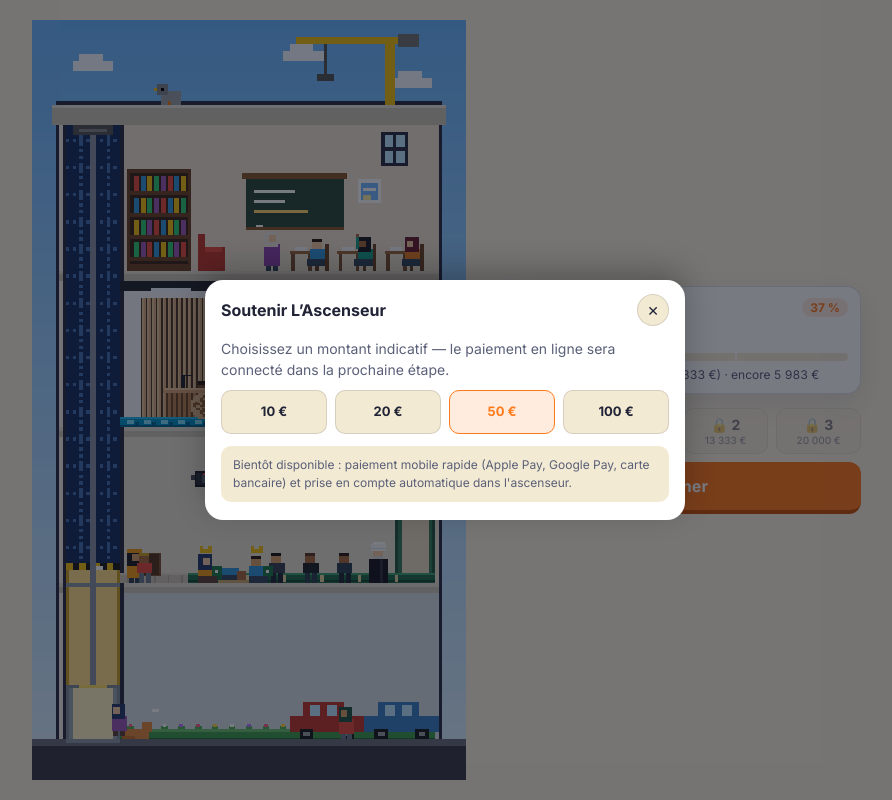
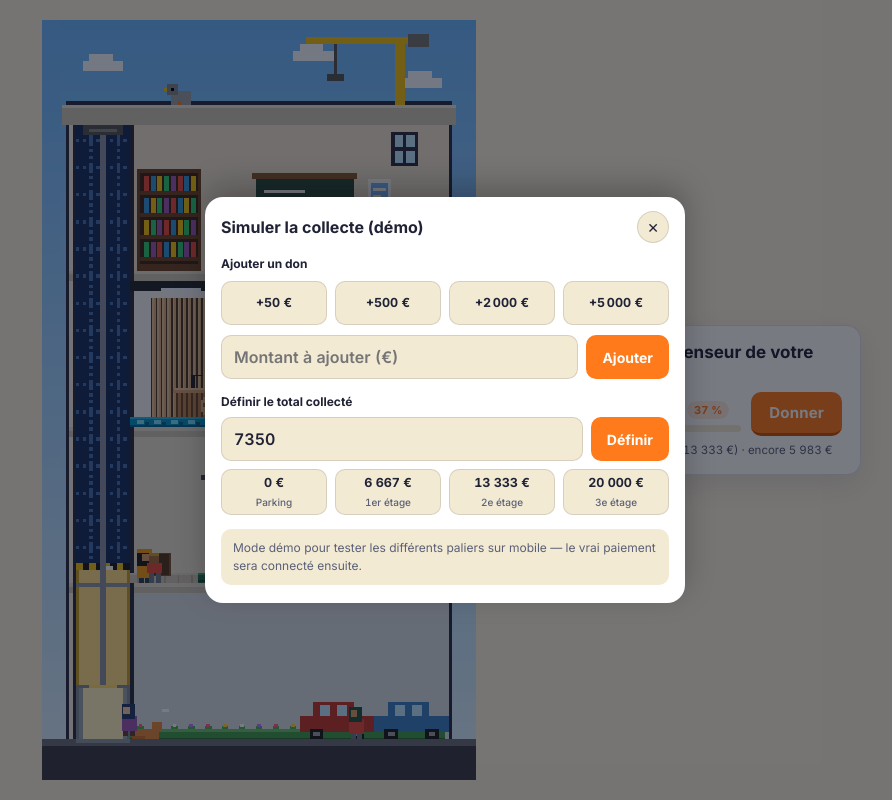
Before and after one commit to Hadiosj/elevator-ghadir, a website built with Vite: page index.html in a window 1280 px wide. Both pictures are taken after a click on the button "Donner". Shown: the whole page, without its empty margins (195-1087 px from the left). Built offline with nearby package versions, Linux system fonts and the light colour scheme.

Commit message:
demo amounts

```diff
--- a/index.html
+++ b/index.html
@@ -5,10 +5,10 @@
   <meta name="viewport" content="width=device-width, initial-scale=1, viewport-fit=cover">
   <meta name="theme-color" content="#fbf3df" media="(prefers-color-scheme: light)">
   <meta name="theme-color" content="#0e1630" media="(prefers-color-scheme: dark)">
-  <title>L'Ascenseur</title>
+  <title>Contribuer à l'ascenseur de votre centre</title>
   <link rel="preconnect" href="https://fonts.googleapis.com">
   <link rel="preconnect" href="https://fonts.gstatic.com" crossorigin>
-  <link href="https://fonts.googleapis.com/css2?family=Inter:wght@400;500;600;700;800&family=Pixelify+Sans:wght@600;700&display=swap" rel="stylesheet">
+  <link href="https://fonts.googleapis.com/css2?family=Inter:wght@400;500;600;700;800&display=swap" rel="stylesheet">
 </head>
 <body>
   <div id="app"></div>
--- a/src/main.js
+++ b/src/main.js
@@ -2,7 +2,6 @@ import './styles/app.css';
 import { loadCampaign } from './data/campaign.js';
 import { mountScene } from './scene/renderer.js';
 import { createDonateSheet } from './ui/donorSheet.js';
-import { createFloorBar } from './ui/floorBar.js';
 import { createHeader } from './ui/header.js';
 
 function bootstrap() {
@@ -12,8 +11,24 @@ function bootstrap() {
   const shell = document.createElement('div');
   shell.className = 'app-shell';
 
-  const donateSheet = createDonateSheet();
-  const header = createHeader(campaign);
+  let header = null;
+  let scene = null;
+
+  const applyRaised = (nextAmount) => {
+    campaign.raised = Math.max(0, Math.round(nextAmount));
+    header.update(campaign);
+    scene.updateCampaign(campaign);
+  };
+
+  const donateSheet = createDonateSheet({
+    getCampaign: () => campaign,
+    onAddAmount: (delta) => applyRaised(campaign.raised + delta),
+    onSetAmount: (amount) => applyRaised(amount)
+  });
+
+  header = createHeader(campaign, {
+    onDonate: () => donateSheet.open()
+  });
 
   const stage = document.createElement('main');
   stage.className = 'stage';
@@ -23,18 +38,13 @@ function bootstrap() {
     </div>
   `;
 
-  const floorBar = createFloorBar(campaign, {
-    onDonate: () => donateSheet.open()
-  });
-
-  shell.appendChild(header);
+  shell.appendChild(header.el);
   shell.appendChild(stage);
-  shell.appendChild(floorBar.el);
 
   root.appendChild(shell);
   root.appendChild(donateSheet.el);
 
-  mountScene({
+  scene = mountScene({
     canvasEl: stage.querySelector('canvas'),
     campaign
   });
--- a/src/scene/entities/elevator.js
+++ b/src/scene/entities/elevator.js
@@ -3,6 +3,8 @@ import { rect } from '../sprites.js';
 import { drawPerson } from './people.js';
 
 export function createElevator(unlockedLevel) {
+  let maxLevel = unlockedLevel;
+
   const car = {
     off: 0,
     tgt: null,
@@ -13,10 +15,26 @@ export function createElevator(unlockedLevel) {
 
   const levelAt = (offset) => {
     const k = Math.round(offset / FLOOR_H);
-    return Math.abs(offset - k * FLOOR_H) < 2 && k <= unlockedLevel ? k : -1;
+    return Math.abs(offset - k * FLOOR_H) < 2 && k <= maxLevel ? k : -1;
   };
 
   car.levelAt = levelAt;
+
+  const setUnlockedLevel = (nextLevel) => {
+    maxLevel = nextLevel;
+    const maxOff = FLOOR_H * maxLevel;
+    if (car.off > maxOff) {
+      car.off = maxOff;
+    }
+    if (car.tgt != null && car.tgt > maxOff) {
+      car.tgt = maxOff;
+    }
+    for (const rider of car.riders) {
+      if (rider.dest > maxLevel) {
+        rider.dest = maxLevel;
+      }
+    }
+  };
 
   const update = (dt, peopleMgr) => {
     const { people, afterExit } = peopleMgr;
@@ -133,5 +151,5 @@ export function createElevator(unlockedLevel) {
     rect(ctx, SHAFT_X + SHAFT_W - 2 - doorW, y + 2, doorW, 30, '#9aa7b4');
   };
 
-  return { car, update, draw };
+  return { car, update, draw, setUnlockedLevel };
 }
--- a/src/scene/entities/people.js
+++ b/src/scene/entities/people.js
@@ -304,6 +304,8 @@ export function drawPerson(ctx, person, x, fyBase) {
 }
 
 export function createPeopleManager(donors, unlockedLevel) {
+  let maxLevel = unlockedLevel;
+
   const people = donors.map((donor, idx) => {
     const isWoman = idx % 2 === 1;
     return {
@@ -342,8 +344,8 @@ export function createPeopleManager(donors, unlockedLevel) {
     q.lv = 0;
     q.pose = 'stand';
     q.x = x;
-    if (unlockedLevel > 0) {
-      q.goal = 1 + Math.floor(Math.random() * unlockedLevel);
+    if (maxLevel > 0) {
+      q.goal = 1 + Math.floor(Math.random() * maxLevel);
       goQueue(q);
     } else {
       q.s = 'stroll';
@@ -390,9 +392,9 @@ export function createPeopleManager(donors, unlockedLevel) {
     }
   };
 
-  if (unlockedLevel > 0) {
+  if (maxLevel > 0) {
     people.slice(0, 5).forEach((q) => {
-      const level = 1 + Math.floor(Math.random() * unlockedLevel);
+      const level = 1 + Math.floor(Math.random() * maxLevel);
       const spot = pickSpot(q, level);
       if (spot) {
         startAct(q, level, spot);
@@ -403,6 +405,36 @@ export function createPeopleManager(donors, unlockedLevel) {
       spawn(q, 76 + idx * 24);
     });
   }
+
+  const setUnlockedLevel = (nextLevel) => {
+    const prev = maxLevel;
+    maxLevel = nextLevel;
+    if (prev === 0 && maxLevel > 0) {
+      for (const q of people) {
+        if (q.s === 'stroll' || q.s === 'pause') {
+          q.goal = 1 + Math.floor(Math.random() * maxLevel);
+          goQueue(q);
+        }
+      }
+    }
+    for (const q of people) {
+      if (q.goal > maxLevel) {
+        q.goal = maxLevel > 0 ? 1 + Math.floor(Math.random() * maxLevel) : 0;
+      }
+      if (maxLevel === 0 && q.s !== 'off' && q.s !== 'ride' && q.s !== 'leave') {
+        q.lv = 0;
+        q.pose = 'stand';
+        q.spot = null;
+        q.s = 'stroll';
+        q.tx = randRange(68, 220);
+      } else if (q.lv > maxLevel) {
+        q.lv = maxLevel;
+        q.pose = 'stand';
+        q.spot = null;
+        goQueue(q);
+      }
+    }
+  };
 
   const update = (dt, tt, elevator) => {
     for (const q of people) {
@@ -499,5 +531,5 @@ export function createPeopleManager(donors, unlockedLevel) {
     }
   };
 
-  return { people, spawn, afterExit, update, draw };
+  return { people, spawn, afterExit, update, draw, setUnlockedLevel };
 }
--- a/src/scene/renderer.js
+++ b/src/scene/renderer.js
@@ -23,21 +23,30 @@ import { drawSecondFloorAnimated, drawSecondFloorForeground } from './floors/flo
 import { rect } from './sprites.js';
 
 export function mountScene({ canvasEl, campaign }) {
-  const metrics = getCampaignMetrics(campaign);
-  const { progress, unlockedLevel } = metrics;
-  const reach = progress * TOP_OFFSET;
+  let { progress, unlockedLevel } = getCampaignMetrics(campaign);
+  let reach = progress * TOP_OFFSET;
   const day = getDayFactor();
 
   canvasEl.width = CANVAS_W;
   canvasEl.height = CANVAS_H;
   const ctx = canvasEl.getContext('2d');
 
-  const bgCanvas = buildStaticScene(day, progress);
+  let bgCanvas = buildStaticScene(day, progress);
   const elevator = createElevator(unlockedLevel);
   const peopleMgr = createPeopleManager(campaign.donors, unlockedLevel);
   const ambient = createAmbientCharacters();
   const carsMgr = createCarsManager();
   const cat = createCat();
+
+  const updateCampaign = (nextCampaign) => {
+    const metrics = getCampaignMetrics(nextCampaign);
+    progress = metrics.progress;
+    unlockedLevel = metrics.unlockedLevel;
+    reach = progress * TOP_OFFSET;
+    bgCanvas = buildStaticScene(day, progress);
+    elevator.setUnlockedLevel(unlockedLevel);
+    peopleMgr.setUnlockedLevel(unlockedLevel);
+  };
 
   let tt = 0;
   let lastTs = 0;
@@ -81,6 +90,7 @@ export function mountScene({ canvasEl, campaign }) {
   rafId = requestAnimationFrame(frame);
 
   return {
+    updateCampaign,
     destroy: () => {
       cancelAnimationFrame(rafId);
     }
--- a/src/styles/app.css
+++ b/src/styles/app.css
@@ -8,9 +8,6 @@
   --accent: #ff7a1a;
   --accent-dark: #c95206;
   --accent-soft: rgba(255, 122, 26, 0.14);
-  --success: #1f7a4d;
-  --locked-bg: #14305e;
-  --locked-text: #ffd23f;
   --shadow: 0 10px 28px rgba(24, 29, 48, 0.1);
   color-scheme: light;
 }
@@ -57,16 +54,16 @@ button {
   display: flex;
   flex-direction: column;
   height: 100dvh;
-  max-width: 480px;
+  max-width: 520px;
   margin: 0 auto;
   padding:
-    calc(8px + env(safe-area-inset-top, 0px))
-    12px
-    calc(10px + env(safe-area-inset-bottom, 0px));
+    calc(6px + env(safe-area-inset-top, 0px))
+    8px
+    calc(6px + env(safe-area-inset-bottom, 0px));
   gap: 8px;
 }
 
-/* Header / Progress Card */
+/* Compact Header / Progress + Donate Card */
 .hdr {
   background: var(--surface);
   border: 1px solid var(--border);
@@ -76,40 +73,30 @@ button {
   flex-shrink: 0;
 }
 
-.hdr-top {
+.hdr-title {
+  margin: 0 0 8px;
+  font-size: 14px;
+  font-weight: 700;
+  line-height: 1.25;
+  color: var(--text);
+}
+
+.hdr-mid {
   display: flex;
   align-items: center;
-  justify-content: space-between;
-  gap: 8px;
-  margin-bottom: 6px;
+  gap: 10px;
 }
 
-.hdr-title {
-  margin: 0;
-  font-family: 'Pixelify Sans', monospace;
-  font-size: 20px;
-  line-height: 1.1;
-  color: var(--accent);
-  letter-spacing: 0.02em;
-}
-
-.icon-btn {
-  display: inline-flex;
-  align-items: center;
-  justify-content: center;
-  width: 32px;
-  height: 32px;
-  border-radius: 999px;
-  border: 1px solid var(--border);
-  background: var(--surface-muted);
-  font-size: 14px;
+.amt-block {
+  flex: 1;
+  min-width: 0;
 }
 
 .amt-row {
   display: flex;
   align-items: baseline;
-  justify-content: space-between;
-  gap: 8px;
+  flex-wrap: wrap;
+  gap: 5px;
   font-variant-numeric: tabular-nums;
 }
 
@@ -120,25 +107,24 @@ button {
 }
 
 .amt-goal {
-  font-size: 13px;
+  font-size: 12px;
   font-weight: 500;
   color: var(--text-muted);
 }
 
 .pct-badge {
-  font-size: 12px;
+  font-size: 11px;
   font-weight: 700;
-  padding: 2px 8px;
+  padding: 2px 7px;
   border-radius: 999px;
   background: var(--accent-soft);
   color: var(--accent);
-  flex-shrink: 0;
 }
 
 .progress-track {
   position: relative;
-  height: 8px;
-  margin: 7px 0 6px;
+  height: 7px;
+  margin-top: 6px;
   border-radius: 999px;
   background: var(--surface-muted);
   overflow: hidden;
@@ -160,9 +146,29 @@ button {
   opacity: 0.85;
 }
 
+.donate-btn {
+  flex-shrink: 0;
+  min-height: 44px;
+  padding: 0 18px;
+  border: 0;
+  border-bottom: 3px solid var(--accent-dark);
+  border-radius: 10px;
+  background: var(--accent);
+  color: #ffffff;
+  font-size: 15px;
+  font-weight: 700;
+  letter-spacing: 0.01em;
+}
+
+.donate-btn:active {
+  transform: translateY(2px);
+  border-bottom-width: 1px;
+}
+
 .nxt-line {
-  font-size: 12px;
-  line-height: 1.35;
+  margin-top: 7px;
+  font-size: 11.5px;
+  line-height: 1.3;
   color: var(--text-muted);
   font-variant-numeric: tabular-nums;
 }
@@ -172,7 +178,7 @@ button {
   font-weight: 600;
 }
 
-/* Scene stage */
+/* Scene stage — fills all remaining vertical space */
 .stage {
   flex: 1;
   min-height: 0;
@@ -197,65 +203,19 @@ button {
   image-rendering: crisp-edges;
 }
 
-/* Controls */
-.controls {
-  display: flex;
-  flex-direction: column;
-  gap: 8px;
-  flex-shrink: 0;
-}
-
-.floor-bar {
-  display: grid;
-  grid-template-columns: repeat(4, 1fr);
-  gap: 8px;
-}
-
-.floor-btn {
-  display: flex;
-  flex-direction: column;
+/* Modal / Bottom sheet */
+.icon-btn {
+  display: inline-flex;
   align-items: center;
   justify-content: center;
-  min-height: 46px;
-  padding: 4px 6px;
-  border-radius: 10px;
-  border: 1.5px solid var(--border);
-  background: var(--surface);
-  font-weight: 700;
+  width: 32px;
+  height: 32px;
+  border-radius: 999px;
+  border: 1px solid var(--border);
+  background: var(--surface-muted);
   font-size: 14px;
 }
 
-.floor-btn .floor-sub {
-  font-size: 10px;
-  font-weight: 500;
-  color: var(--text-muted);
-  margin-top: 1px;
-}
-
-.floor-btn.is-locked {
-  opacity: 0.55;
-  background: var(--surface-muted);
-}
-
-.donate-btn {
-  width: 100%;
-  min-height: 52px;
-  border: 0;
-  border-bottom: 4px solid var(--accent-dark);
-  border-radius: 12px;
-  background: var(--accent);
-  color: #ffffff;
-  font-size: 16px;
-  font-weight: 700;
-  letter-spacing: 0.01em;
-}
-
-.donate-btn:active {
-  transform: translateY(2px);
-  border-bottom-width: 2px;
-}
-
-/* Bottom sheet / modal */
 .sheet-backdrop {
   position: fixed;
   inset: 0;
@@ -321,23 +281,82 @@ button {
   display: grid;
   grid-template-columns: repeat(4, 1fr);
   gap: 8px;
-  margin: 10px 0 12px;
+  margin: 8px 0 10px;
 }
 
 .preset-chip {
+  display: flex;
+  flex-direction: column;
+  align-items: center;
+  justify-content: center;
   min-height: 44px;
+  padding: 4px 6px;
   border-radius: 10px;
   border: 1.5px solid var(--border);
   background: var(--surface-muted);
   color: var(--text);
   font-weight: 700;
-  font-size: 13px;
+  font-size: 12.5px;
+  font-variant-numeric: tabular-nums;
 }
 
-.preset-chip.is-selected {
-  border-color: var(--accent);
-  background: var(--accent-soft);
-  color: var(--accent);
+.preset-chip:active {
+  transform: scale(0.97);
+}
+
+.chip-sub {
+  font-size: 10px;
+  font-weight: 500;
+  color: var(--text-muted);
+  margin-top: 2px;
+}
+
+.demo-section {
+  margin-bottom: 14px;
+}
+
+.demo-label {
+  font-size: 12px;
+  font-weight: 700;
+  color: var(--text);
+  margin-bottom: 6px;
+}
+
+.input-row {
+  display: flex;
+  gap: 8px;
+  margin-bottom: 8px;
+}
+
+.num-input {
+  flex: 1;
+  min-width: 0;
+  min-height: 44px;
+  padding: 8px 12px;
+  border-radius: 10px;
+  border: 1.5px solid var(--border);
+  background: var(--surface-muted);
+  color: var(--text);
+  font: inherit;
+  font-size: 16px;
+  font-weight: 600;
+  font-variant-numeric: tabular-nums;
+}
+
+.apply-btn {
+  flex-shrink: 0;
+  min-height: 44px;
+  padding: 0 16px;
+  border: 0;
+  border-radius: 10px;
+  background: var(--accent);
+  color: #ffffff;
+  font-weight: 700;
+  font-size: 14px;
+}
+
+.apply-btn:active {
+  transform: scale(0.97);
 }
 
 .sheet-note {
@@ -353,12 +372,11 @@ button {
   .app-shell {
     max-width: 880px;
     display: grid;
-    grid-template-columns: minmax(340px, 440px) 1fr;
-    grid-template-rows: 1fr auto auto 1fr;
+    grid-template-columns: minmax(360px, 460px) 1fr;
+    grid-template-rows: 1fr auto 1fr;
     grid-template-areas:
       'stage .'
       'stage hdr'
-      'stage controls'
       'stage .';
     gap: 14px 28px;
     padding: 20px 24px;
@@ -366,15 +384,16 @@ button {
 
   .hdr {
     grid-area: hdr;
+    padding: 16px 18px;
+  }
+
+  .hdr-title {
+    font-size: 17px;
   }
 
   .stage {
     grid-area: stage;
     height: 100%;
-  }
-
-  .controls {
-    grid-area: controls;
   }
 
   .sheet-backdrop {
--- a/src/ui/donorSheet.js
+++ b/src/ui/donorSheet.js
@@ -1,10 +1,12 @@
-export function createDonateSheet() {
+import { formatEur, getCampaignMetrics } from '../data/campaign.js';
+
+export function createDonateSheet({ getCampaign, onAddAmount, onSetAmount }) {
   const backdrop = document.createElement('div');
   backdrop.className = 'sheet-backdrop';
   backdrop.innerHTML = `
     <div class="sheet" role="dialog" aria-modal="true">
       <div class="sheet-header">
-        <h2 class="sheet-title">Soutenir L’Ascenseur</h2>
+        <h2 class="sheet-title">Simuler la collecte (démo)</h2>
         <button type="button" class="icon-btn" data-close aria-label="Fermer">✕</button>
       </div>
       <div class="sheet-body"></div>
@@ -20,32 +22,87 @@ export function createDonateSheet() {
   });
 
   const open = () => {
-    let selected = 50;
-    const presets = [10, 20, 50, 100];
+    const campaign = getCampaign();
+    const { milestoneAmount } = getCampaignMetrics(campaign);
+    const addPresets = [50, 500, 2000, 5000];
+    const stagePresets = [
+      { label: '0 €', sub: 'Parking', value: 0 },
+      { label: formatEur(milestoneAmount(1)), sub: '1er étage', value: milestoneAmount(1) },
+      { label: formatEur(milestoneAmount(2)), sub: '2e étage', value: milestoneAmount(2) },
+      { label: formatEur(campaign.goal), sub: '3e étage', value: campaign.goal }
+    ];
+
     bodyEl.innerHTML = `
-      <p>Choisissez un montant indicatif — le paiement en ligne sera connecté dans la prochaine étape.</p>
+      <div class="demo-section">
+        <div class="demo-label">Ajouter un don</div>
         <div class="preset-grid">
-        ${presets
+          ${addPresets
             .map(
               (amt) =>
-              `<button type="button" class="preset-chip ${
-                amt === selected ? 'is-selected' : ''
-              }" data-amt="${amt}">${amt}\u00a0€</button>`
+                `<button type="button" class="preset-chip" data-add="${amt}">+${amt.toLocaleString('fr-FR')}\u00a0€</button>`
             )
             .join('')}
         </div>
+        <form class="input-row" data-form="add">
+          <input type="number" class="num-input" name="amount" min="1" step="1" inputmode="numeric" placeholder="Montant à ajouter (€)" />
+          <button type="submit" class="apply-btn">Ajouter</button>
+        </form>
+      </div>
+
+      <div class="demo-section">
+        <div class="demo-label">Définir le total collecté</div>
+        <form class="input-row" data-form="set">
+          <input type="number" class="num-input" name="total" min="0" step="1" inputmode="numeric" value="${Math.round(campaign.raised)}" />
+          <button type="submit" class="apply-btn">Définir</button>
+        </form>
+        <div class="preset-grid">
+          ${stagePresets
+            .map(
+              (p) =>
+                `<button type="button" class="preset-chip stage-chip" data-set="${p.value}">
+                  <span>${p.label}</span>
+                  <span class="chip-sub">${p.sub}</span>
+                </button>`
+            )
+            .join('')}
+        </div>
+      </div>
+
       <div class="sheet-note">
-        Bientôt disponible : paiement mobile rapide (Apple Pay, Google Pay, carte bancaire) et prise en compte automatique dans l'ascenseur.
+        Mode démo pour tester les différents paliers sur mobile — le vrai paiement sera connecté ensuite.
       </div>
     `;
 
-    bodyEl.querySelectorAll('.preset-chip').forEach((chip) => {
-      chip.addEventListener('click', () => {
-        selected = Number(chip.dataset.amt);
-        bodyEl.querySelectorAll('.preset-chip').forEach((c) => {
-          c.classList.toggle('is-selected', Number(c.dataset.amt) === selected);
+    bodyEl.querySelectorAll('[data-add]').forEach((btn) => {
+      btn.addEventListener('click', () => {
+        onAddAmount(Number(btn.dataset.add));
+        close();
       });
     });
+
+    bodyEl.querySelectorAll('[data-set]').forEach((btn) => {
+      btn.addEventListener('click', () => {
+        onSetAmount(Number(btn.dataset.set));
+        close();
+      });
+    });
+
+    bodyEl.querySelector('[data-form="add"]').addEventListener('submit', (e) => {
+      e.preventDefault();
+      const val = Number(e.target.amount.value);
+      if (Number.isFinite(val) && val > 0) {
+        onAddAmount(val);
+        close();
+      }
+    });
+
+    bodyEl.querySelector('[data-form="set"]').addEventListener('submit', (e) => {
+      e.preventDefault();
+      const val = Number(e.target.total.value);
+      if (Number.isFinite(val) && val >= 0) {
+        onSetAmount(val);
+        close();
+      }
     });
 
     backdrop.classList.add('is-open');
--- a/src/ui/floorBar.js
+++ /dev/null
@@ -1,37 +0,0 @@
-import { FLOOR_NAMES, FLOOR_SHORT, formatEur, getCampaignMetrics } from '../data/campaign.js';
-
-export function createFloorBar(campaign, { onDonate }) {
-  const { unlockedLevel, milestoneAmount } = getCampaignMetrics(campaign);
-
-  const wrapper = document.createElement('section');
-  wrapper.className = 'controls';
-
-  const bar = document.createElement('div');
-  bar.className = 'floor-bar';
-
-  FLOOR_NAMES.forEach((label, level) => {
-    const tile = document.createElement('button');
-    tile.type = 'button';
-    tile.className = 'floor-btn' + (level > unlockedLevel ? ' is-locked' : '');
-    tile.setAttribute('aria-label', label);
-
-    const subLabel = level > unlockedLevel ? formatEur(milestoneAmount(level)) : label;
-    tile.innerHTML = `
-      <span>${level > unlockedLevel ? '🔒 ' : ''}${FLOOR_SHORT[level]}</span>
-      <span class="floor-sub">${subLabel}</span>
-    `;
-
-    bar.appendChild(tile);
-  });
-
-  const donateBtn = document.createElement('button');
-  donateBtn.type = 'button';
-  donateBtn.className = 'donate-btn';
-  donateBtn.textContent = 'Donner';
-  donateBtn.addEventListener('click', onDonate);
-
-  wrapper.appendChild(bar);
-  wrapper.appendChild(donateBtn);
-
-  return { el: wrapper };
-}
--- a/src/ui/header.js
+++ b/src/ui/header.js
@@ -1,36 +1,42 @@
 import { FLOOR_NAMES, formatEur, getCampaignMetrics } from '../data/campaign.js';
 
-export function createHeader(campaign) {
-  const { progress, percent, nextLevel, milestoneAmount } = getCampaignMetrics(campaign);
-
+export function createHeader(campaign, { onDonate }) {
   const el = document.createElement('header');
   el.className = 'hdr';
 
+  const render = (data) => {
+    const { progress, percent, nextLevel, milestoneAmount } = getCampaignMetrics(data);
     const nextText =
       nextLevel < 0
         ? 'Objectif atteint — merci à tous !'
         : `Prochain palier : <strong>${FLOOR_NAMES[nextLevel]}</strong> (${formatEur(
             milestoneAmount(nextLevel)
-        )}) · encore ${formatEur(milestoneAmount(nextLevel) - campaign.raised)}`;
+          )}) · encore ${formatEur(Math.max(0, milestoneAmount(nextLevel) - data.raised))}`;
 
     el.innerHTML = `
-    <div class="hdr-top">
-      <h1 class="hdr-title">L'Ascenseur</h1>
+      <h1 class="hdr-title">Contribuer à l'ascenseur de votre centre</h1>
+      <div class="hdr-mid">
+        <div class="amt-block">
+          <div class="amt-row">
+            <span class="amt-main">${formatEur(data.raised)}</span>
+            <span class="amt-goal">sur ${formatEur(data.goal)}</span>
             <span class="pct-badge">${percent}\u00a0%</span>
-    </div>
-    <div class="amt-row">
-      <div>
-        <span class="amt-main">${formatEur(campaign.raised)}</span>
-        <span class="amt-goal">sur ${formatEur(campaign.goal)}</span>
-      </div>
           </div>
           <div class="progress-track" role="progressbar" aria-valuenow="${percent}" aria-valuemin="0" aria-valuemax="100">
             <div class="progress-fill" style="width: ${(progress * 100).toFixed(2)}%"></div>
             <div class="progress-tick" style="left: 33.33%"></div>
             <div class="progress-tick" style="left: 66.66%"></div>
           </div>
+        </div>
+        <button type="button" class="donate-btn">Donner</button>
+      </div>
       <div class="nxt-line">${nextText}</div>
     `;
 
-  return el;
+    el.querySelector('.donate-btn').addEventListener('click', onDonate);
+  };
+
+  render(campaign);
+
+  return { el, update: render };
 }
```
Also changed, not shown: README.md. Lines whose indentation alone changed are shown as unchanged.
